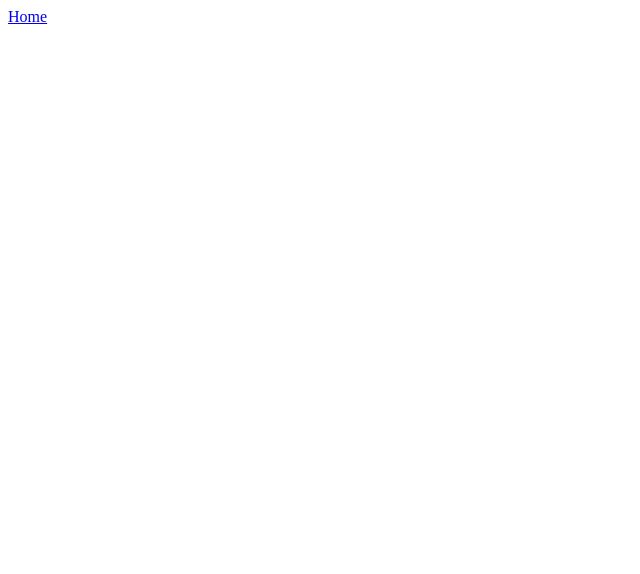
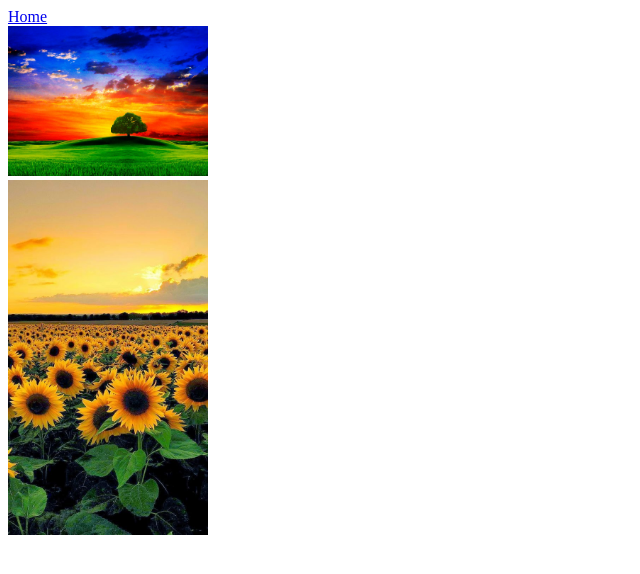
Before and after one commit to nesteR10/Front-10.11, a plain HTML site: page gallery.html in a window 1280 px wide. Shown: the whole page, without its empty margins (0-640 px from the left). Drawn offline with Linux system fonts and the light colour scheme.

Commit message:
add picture

```diff
--- a/gallery.html
+++ b/gallery.html
@@ -14,6 +14,11 @@
         </nav>
     </header>
     <main>
+        <div class="container">
+            <img src="./1556708032_1.jpg" alt="nature" width="200">
+            <br>
+            <img src="./1574514215_2.jpg" alt="nature" width="200">
+        </div>
     </main>
     <footer></footer>
 
```
